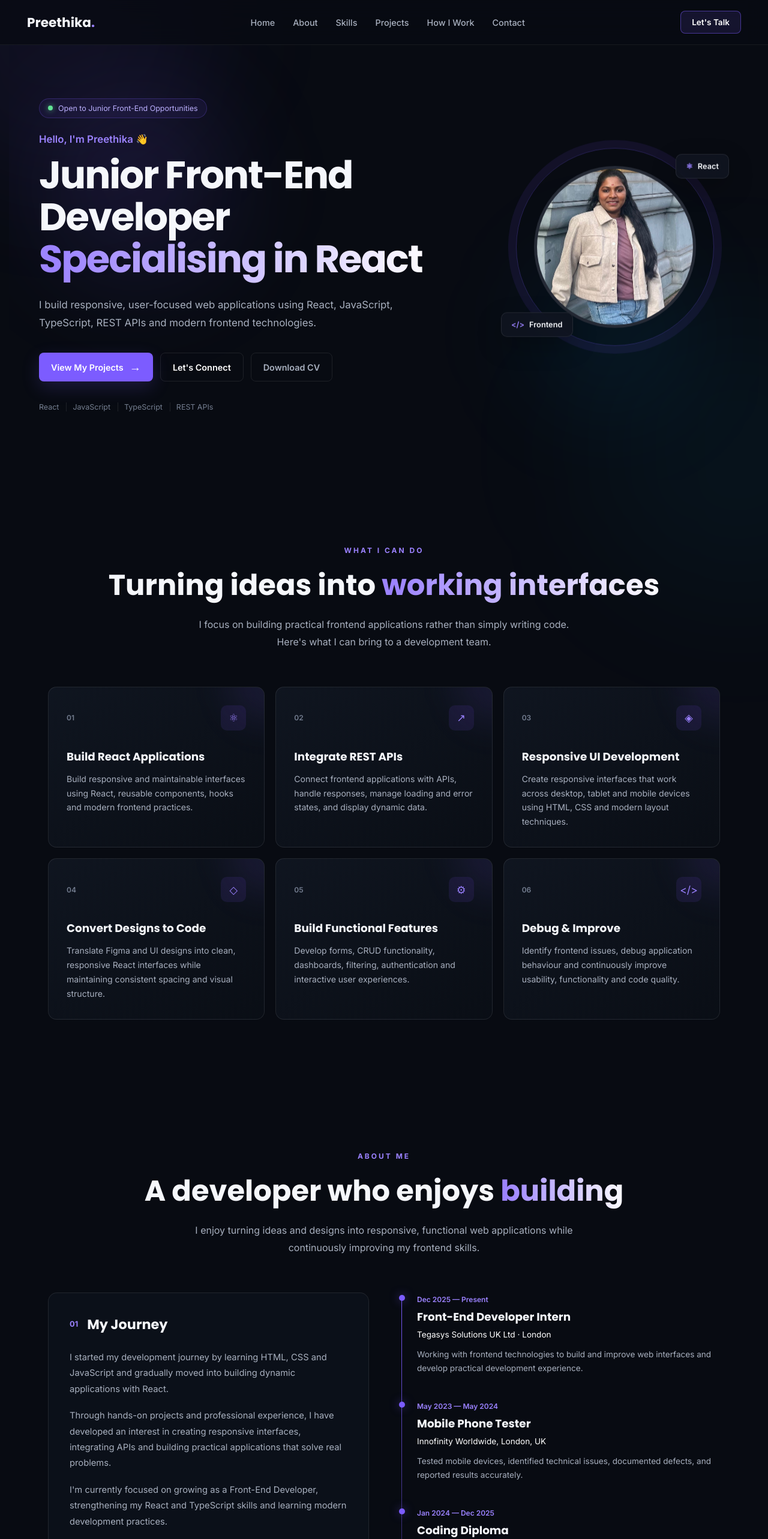
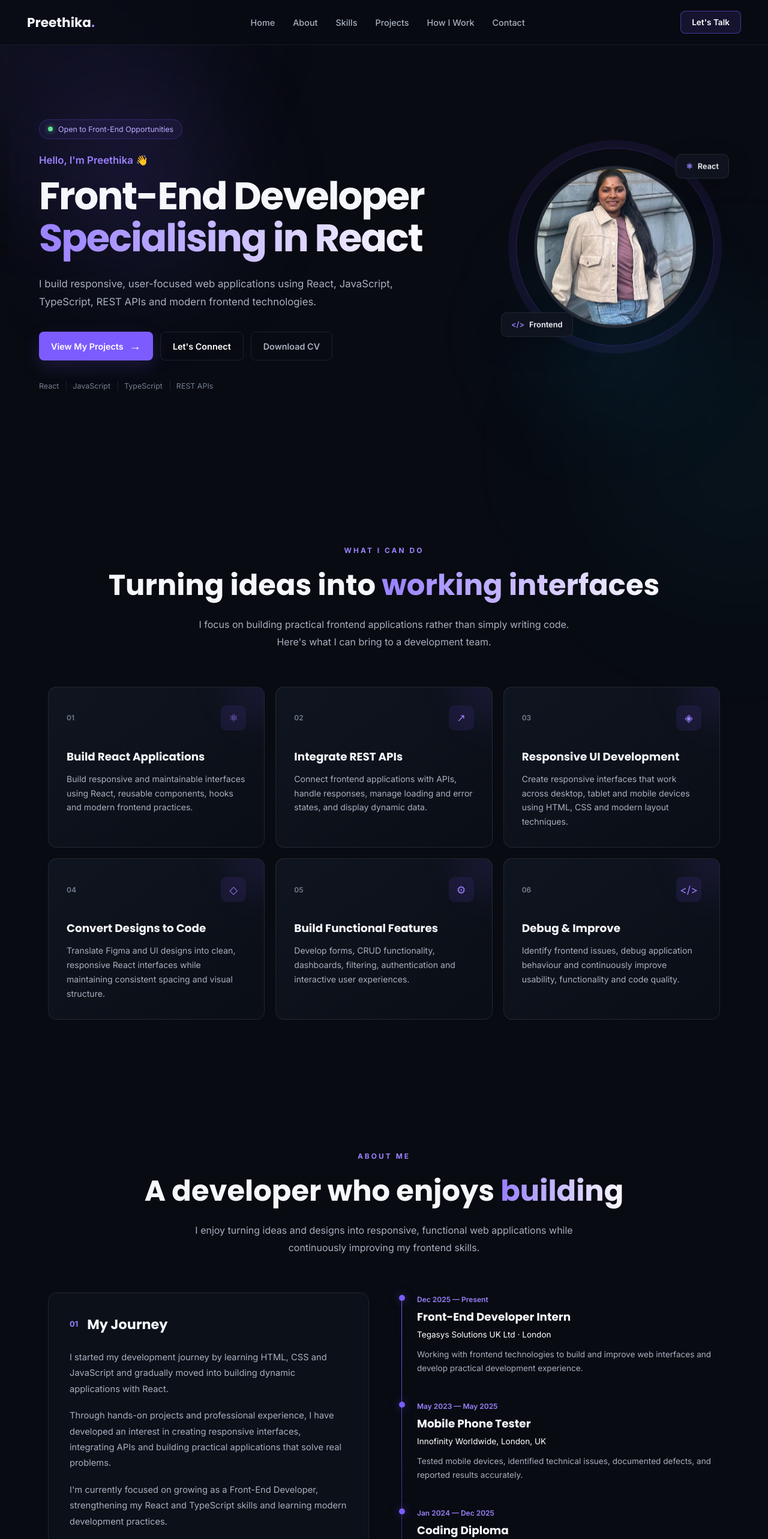
Before and after one commit to preethikasuburamani/Portfolio, a React (Vite) app: page / in a window 1280 px wide. Shown: the top 2566 px of the page at 60% size. Built offline with nearby package versions, Linux system fonts and the light colour scheme.

Commit message:
Update the project

```diff
--- a/src/Components/About.jsx
+++ b/src/Components/About.jsx
@@ -85,7 +85,7 @@ function About() {
 
             <div>
               <span className="timeline-date">
-                May 2023 — May 2024
+                May 2023 — May 2025
               </span>
 
               <h3>Mobile Phone Tester</h3>
--- a/src/Components/Home.jsx
+++ b/src/Components/Home.jsx
@@ -31,13 +31,13 @@ function Home() {
 
         <div className="availability">
           <span></span>
-          Open to Junior Front-End Opportunities
+          Open to Front-End Opportunities
         </div>
 
         <p className="hello">Hello, I'm Preethika 👋</p>
 
         <h1>
-          Junior Front-End Developer
+          Front-End Developer
           <br />
           <span className="gradient-text">Specialising in React</span>
         </h1>
--- a/src/Components/Skills.jsx
+++ b/src/Components/Skills.jsx
@@ -14,6 +14,9 @@ const skillGroups = [
       "CSS3",
       "SASS / SCSS",
       "Responsive Design",
+      "Wordpress",
+      "CMS",
+      "Themes, Plugins, ACF, Basic PHP",
     ],
   },
   {
```
Also changed, not shown: 1 other file (tests, documents, lock files or other folders).
